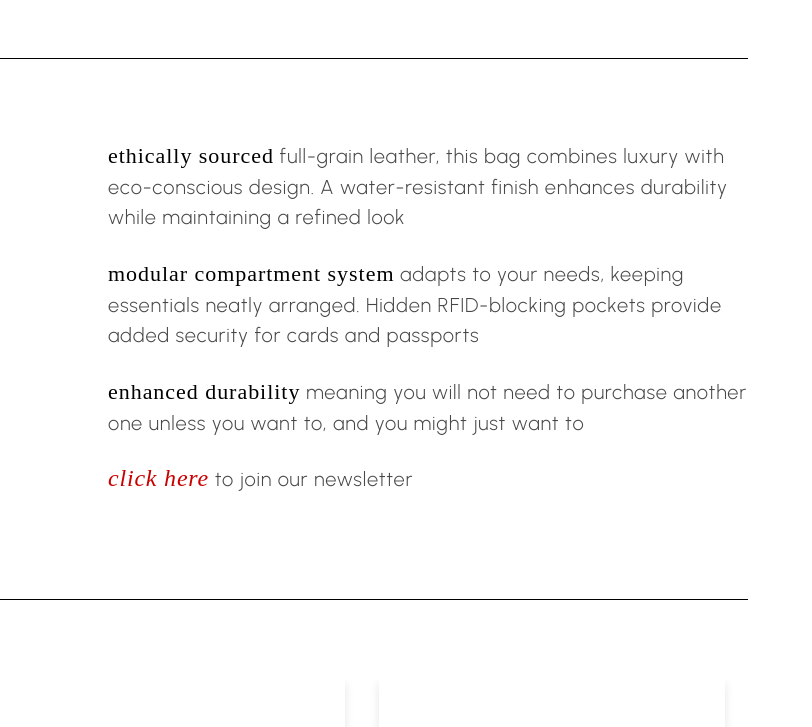
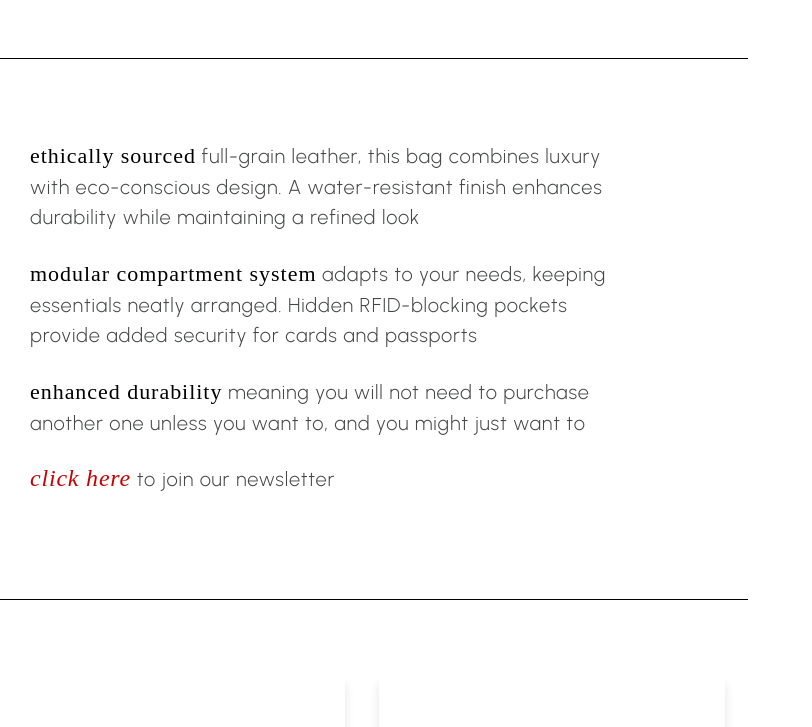
Before and after one commit to m-crow-m/landing-pageJIC-368, a plain HTML site: page index.html in a window 1280 px wide. Shown: the part 732-1459 px from the top of the page, 468-1280 px from the left. Drawn offline with Linux system fonts and the light colour scheme; a web font is replaced by a local one.

Commit message:
Update styles.css
updated about section width

```diff
--- a/styles.css
+++ b/styles.css
@@ -160,7 +160,7 @@ h6 {
 #about {
   display: grid;
   grid-template-columns: 30vw 50vw 1fr;
-  gap: 10vw;
+  gap: 50px;
   grid-template-areas: 'pic text .';
   margin-top: 80px;
   border-bottom: 0.5px solid black
@@ -182,6 +182,7 @@ h6 {
   line-height: 150%;
   letter-spacing: 0.8px;
   margin-bottom: 80px;
+  max-width: 600px
 }
 
 .about-text p {
```
